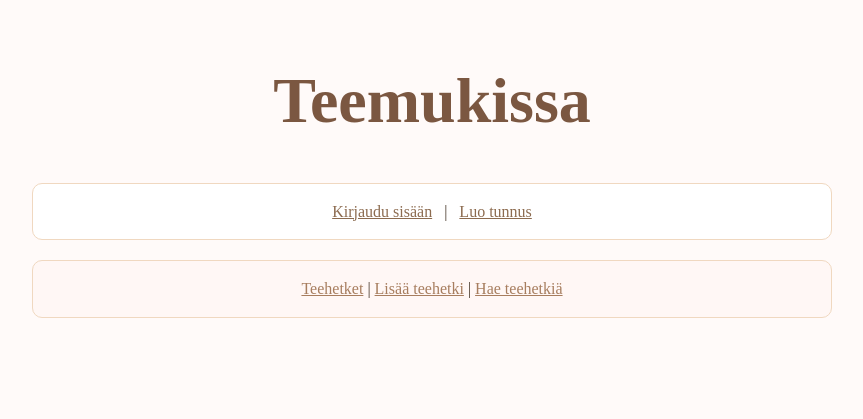
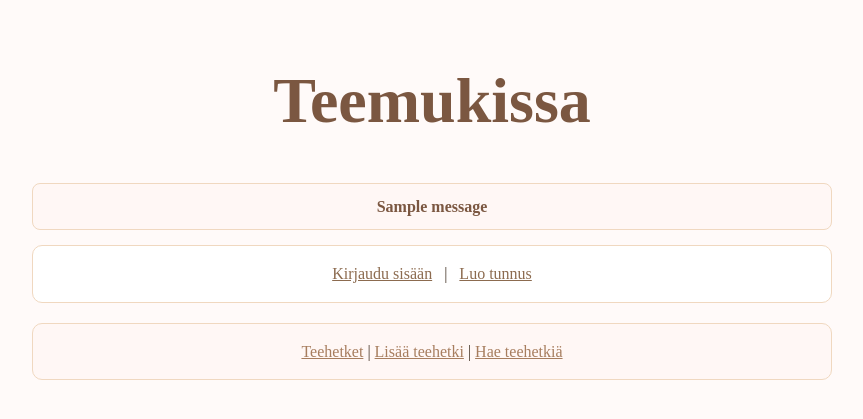
Before and after one commit to macabre-cs/teemukissa, a Python web app: template templates/index.html in a window 1280 px wide. Shown: the top 419 px of the page, without its empty margins (208-1071 px from the left). Run offline with Jinja, Linux system fonts and the light colour scheme; the template is opened without the code that fills it, so the values that code supplies are empty; one stand-in notice (Sample message) is shown.

Commit message:
enhance styling for flashed messages

```diff
--- a/static/main.css
+++ b/static/main.css
@@ -246,6 +246,18 @@ label.text-button {
   margin: 6px 0;
 }
 
+.message {
+  border: 1px solid #f0d8c0;
+  background-color: #fff7f5;
+  border-radius: 8px;
+  padding: 10px 15px;
+  margin: 15px 0;
+  color: #7b5741;
+  font-weight: bold;
+  text-align: center;
+}
+
+
 a {
   color: #a77d5e;
 }
--- a/templates/add_image.html
+++ b/templates/add_image.html
@@ -25,7 +25,7 @@
     <p>Lähetä jpg-tiedosto, jonka koko on enintään 100 kt</p>
 
     {% for message in get_flashed_messages() %}
-    <p><strong>{{ message }}</strong></p>
+    <div class="message">{{ message }}</div>
     {% endfor %}
 
     <div class="form">
--- a/templates/index.html
+++ b/templates/index.html
@@ -9,8 +9,8 @@
       <h1>Teemukissa</h1>
     </header>
 
-    {% for message in messages %}
-    <p><strong>{{ message }}</strong></p>
+    {% for message in get_flashed_messages() %}
+    <div class="message">{{ message }}</div>
     {% endfor %} {% if session.user_id %}
     <h3>Ihana nähdä {{ session["username"] }} :3</h3>
     {% endif %}
--- a/templates/login.html
+++ b/templates/login.html
@@ -10,15 +10,13 @@
     </div>
 
     <nav class="nav">
-      <a href="/teatimes">Teehetket</a> |
-      <a href="/add_review">Lisää teehetki</a> |
-      <a href="/search">Haku</a> |
+      <a href="/teatimes">Teehetket</a> | <a href="/add_review">Lisää teehetki</a> | <a href="/search">Haku</a> |
       <a href="/">Etusivu</a> |
       <a href="/register">Luo tunnus</a>
     </nav>
 
     {% for message in get_flashed_messages() %}
-    <p><strong>{{ message }}</strong></p>
+    <div class="message">{{ message }}</div>
     {% endfor %}
 
     <div class="form">
```
Also changed, not shown: templates/register.html (+3 -7 lines).
